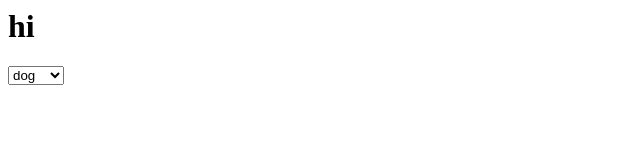
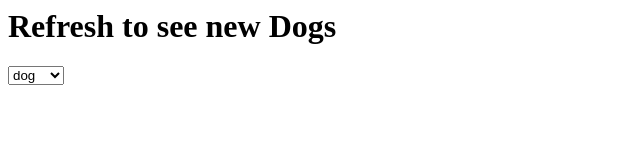
Before and after one commit to mercersFIRE/Dog-website, a plain HTML site: page index.html in a window 1280 px wide. Shown: the whole page, without its empty margins (0-640 px from the left). Drawn offline with Linux system fonts and the light colour scheme; no server answers.

Commit message:
Update index.html

```diff
--- a/index.html
+++ b/index.html
@@ -8,7 +8,7 @@
 </head>
 
 <body>
-    <h1>hi </h1>
+    <h1 >Refresh to see new Dogs </h1>
     <select id="drop">
         <option>dog</option>
         <option>cat</option>
```
